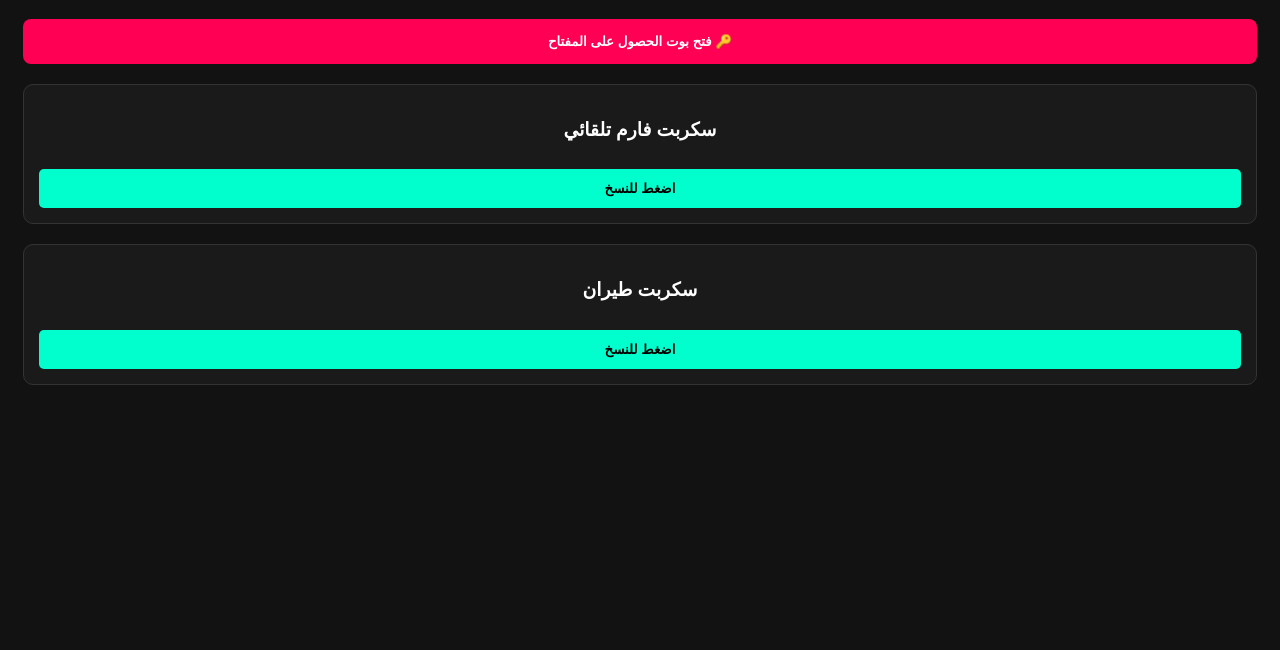
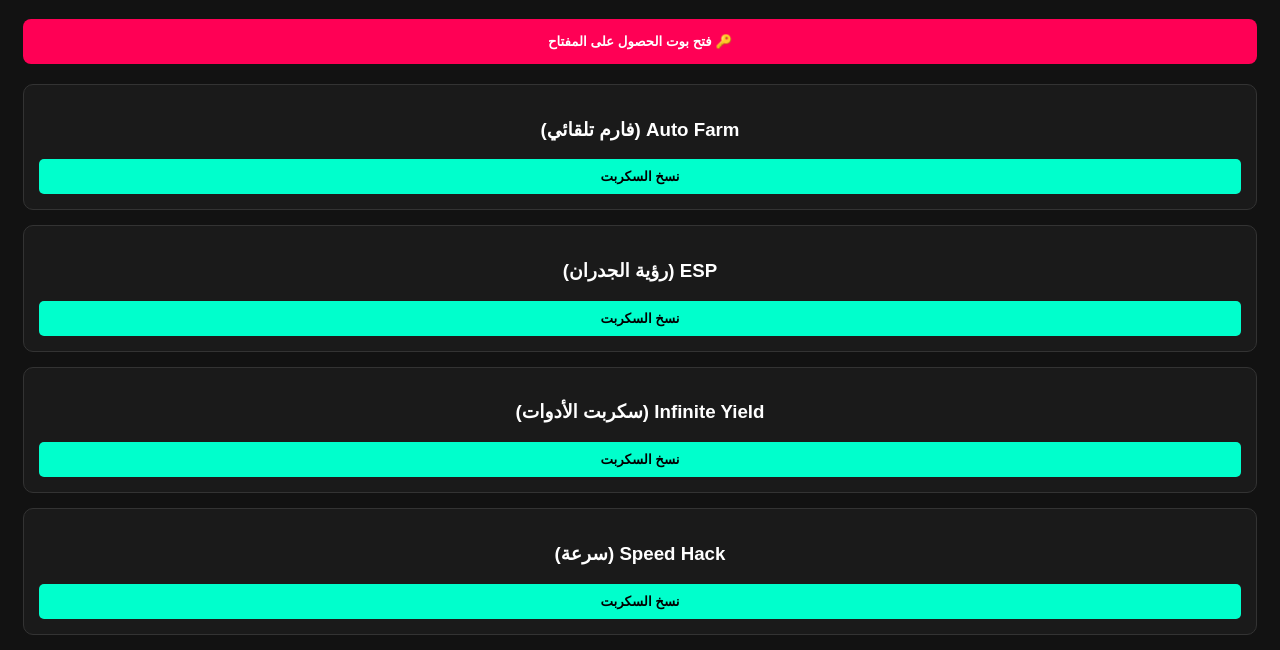
Before and after one commit to bybybypqpqpq1010-lang/Delta-SPT, a plain HTML site: page index.html in a window 1280 px wide. Shown: the part 84-734 px from the top of the page. Drawn offline with Linux system fonts and the light colour scheme.

Commit message:
Update index.html

```diff
--- a/index.html
+++ b/index.html
@@ -5,26 +5,24 @@
     <title>Delta Scripts Hub</title>
     <style>
         body { font-family: sans-serif; background-color: #121212; color: #fff; text-align: center; padding: 15px; }
-        .card { background: #1a1a1a; padding: 15px; margin-bottom: 20px; border-radius: 10px; border: 1px solid #333; }
-        .btn { background: #00ffcc; color: #000; padding: 12px; border-radius: 5px; border: none; font-weight: bold; width: 100%; margin-top: 10px; cursor: pointer; }
+        .card { background: #1a1a1a; padding: 15px; margin-bottom: 15px; border-radius: 10px; border: 1px solid #333; }
+        .btn { background: #00ffcc; color: #000; padding: 10px; border-radius: 5px; border: none; font-weight: bold; width: 100%; cursor: pointer; }
         .bot-btn { background: #ff0055; color: #fff; padding: 15px; border-radius: 8px; border: none; width: 100%; font-weight: bold; margin-bottom: 20px; cursor: pointer; }
     </style>
 </head>
 <body>
     <h1>HusseinHub - Delta</h1>
 
-    <!-- زر البوت -->
     <button class="bot-btn" onclick="window.open('https://t.me/OrxBypass_bot', '_blank')">🔑 فتح بوت الحصول على المفتاح</button>
 
-    <!-- قائمة السكربتات -->
-    <div class="card">
-        <h3>سكربت فارم تلقائي</h3>
-        <button class="btn" onclick="copyText('loadstring(game:HttpGet(\'رابط_السكربت_1\'))()')">اضغط للنسخ</button>
-    </div>
-
-    <div class="card">
-        <h3>سكربت طيران</h3>
-        <button class="btn" onclick="copyText('loadstring(game:HttpGet(\'رابط_السكربت_2\'))()')">اضغط للنسخ</button>
+    <div id="scripts-container">
+        <!-- السكربتات -->
+        <div class="card"><h3>Auto Farm (فارم تلقائي)</h3><button class="btn" onclick="copyText('loadstring(game:HttpGet(\'https://raw.githubusercontent.com/EdgeIY/infiniteyield/master/source\'))()')">نسخ السكربت</button></div>
+        <div class="card"><h3>ESP (رؤية الجدران)</h3><button class="btn" onclick="copyText('loadstring(game:HttpGet(\'https://raw.githubusercontent.com/ic3w4rz/SpdHub/master/ESP\'))()')">نسخ السكربت</button></div>
+        <div class="card"><h3>Infinite Yield (سكربت الأدوات)</h3><button class="btn" onclick="copyText('loadstring(game:HttpGet(\'https://raw.githubusercontent.com/EdgeIY/infiniteyield/master/source\'))()')">نسخ السكربت</button></div>
+        <div class="card"><h3>Speed Hack (سرعة)</h3><button class="btn" onclick="copyText('game.Players.LocalPlayer.Character.Humanoid.WalkSpeed = 100')">نسخ السكربت</button></div>
+        <div class="card"><h3>Fly Script (طيران)</h3><button class="btn" onclick="copyText('loadstring(game:HttpGet(\'https://raw.githubusercontent.com/XNEOFF/FlyGuiV3/main/FlyGuiV3.lua\'))()')">نسخ السكربت</button></div>
+        <div class="card"><h3>Gravity Control (جاذبية)</h3><button class="btn" onclick="copyText('game.Workspace.Gravity = 50')">نسخ السكربت</button></div>
     </div>
 
     <script>
```
